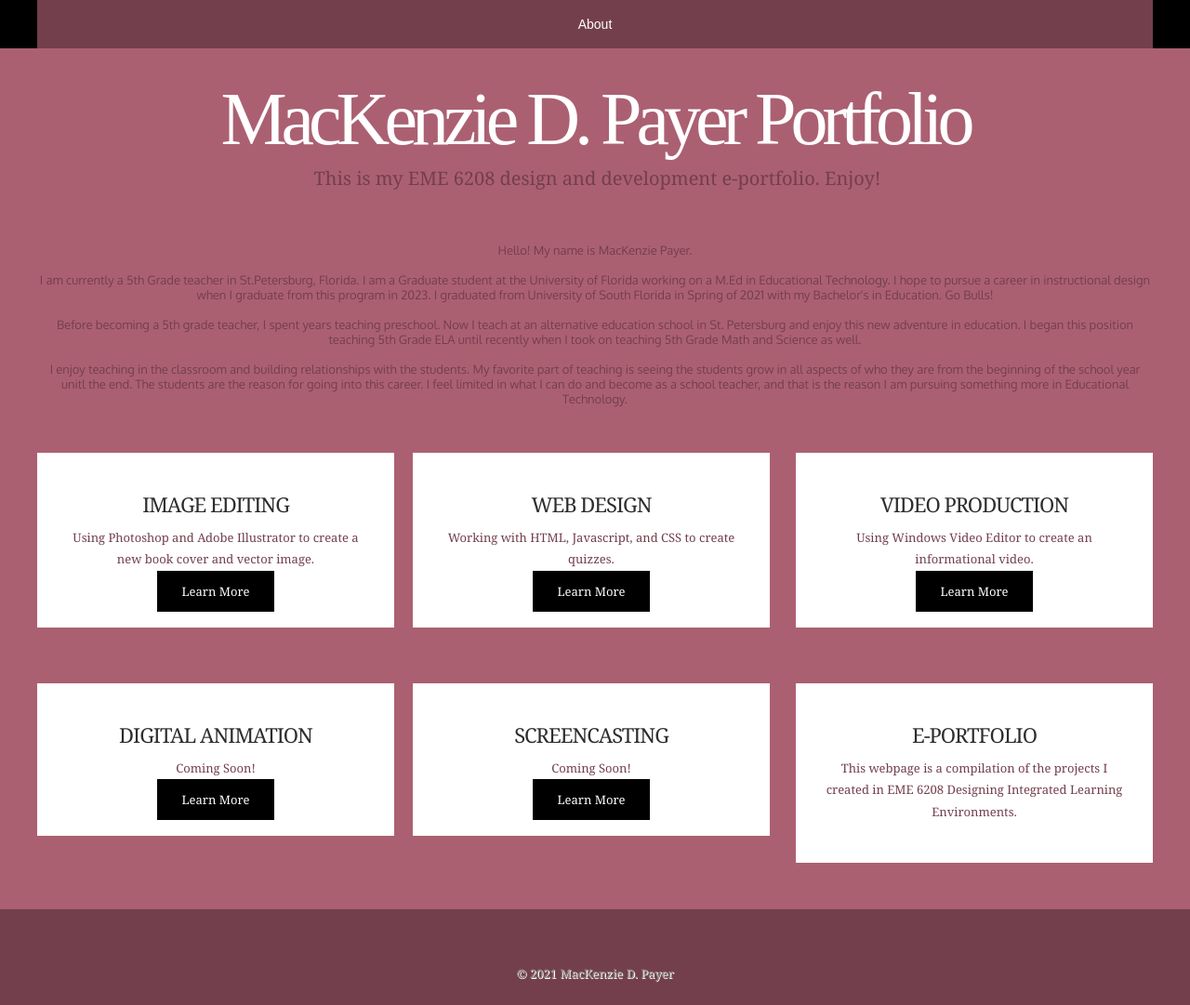
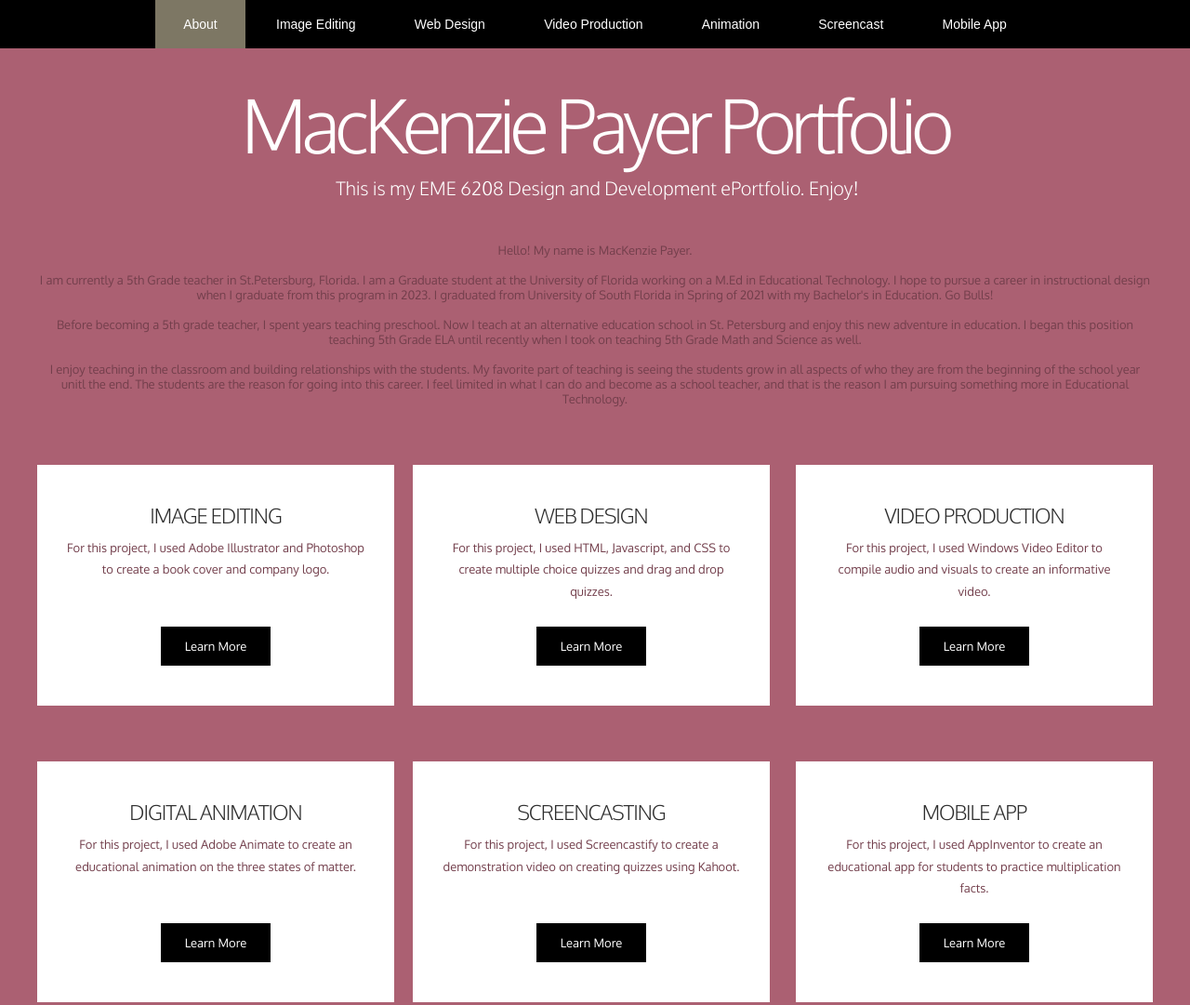
Before and after one commit to mackenziepayer/portfolio, a plain HTML site: page index.html in a window 1280 px wide. Shown: the top 1081 px of the page at 93% size. Drawn offline with Linux system fonts and the light colour scheme.

Commit message:
Add files via upload

```diff
--- a/index.html
+++ b/index.html
@@ -1,22 +1,21 @@
 <!DOCTYPE html PUBLIC "-//W3C//DTD XHTML 1.0 Strict//EN" "http://www.w3.org/TR/xhtml1/DTD/xhtml1-strict.dtd">
-<html xmlns="http://www.w3.org/1999/xhtml"><head><!--
+<html xmlns="http://www.w3.org/1999/xhtml"><head>
+<!--
 Design by TEMPLATED
 http://templated.co
 Released for free under the Creative Commons Attribution License
-Name       : Vestibule
-Description: A two-column, fixed-width design with dark color scheme.
-Version    : 1.0
-Released   : 20130406
+Name : Vestibule Description: A two-column, fixed-width design with dark color scheme.
+Version : 1.0
+Released : 20130406
 --><!-- Comments are in ALL CAPS -->
 <meta name="keywords" content="" />
 <meta name="description" content="" />
-<meta http-equiv="content-type" content="text/html; charset=utf-8" /><!-- SET THE PAGE TITLE INSIDE THE TITLE TAGS BELOW -->
+<meta http-equiv="content-type" content="text/html; charset=utf-8" />
+<!-- SET THE PAGE TITLE INSIDE THE TITLE TAGS BELOW --><title>M.Payer Portfolio</title>
 
-
-
-
-<title>M.Payer Portfolio</title><link href="http://fonts.googleapis.com/css?family=Oxygen:400,700,300" rel="stylesheet" type="text/css" />
-<link href="style.css" rel="stylesheet" type="text/css" media="screen" /></head>
+<link href="http://fonts.googleapis.com/css?family=Oxygen:400,700,300" rel="stylesheet" type="text/css" />
+<link href="style.css" rel="stylesheet" type="text/css" media="screen" />
+</head>
 
 
 
@@ -27,64 +26,48 @@ Released   : 20130406
 
 <body>
 <div id="wrapper">
-<!-- START OF THE NAVIGATION SECTION.  DO NOT CHANGE ANYTHING ABOVE THIS LINE EXCEPT TO SET THE TITLE. -->
-
-
+<!-- START OF THE NAVIGATION SECTION. DO NOT CHANGE ANYTHING ABOVE THIS LINE EXCEPT TO SET THE TITLE. -->
 <div id="menu-wrapper">
 <div id="menu" class="container">
 <ul>
-				<!-- NAVIGATION MENU.  THERE SHOULD BE ONE LIST ITEM FOR EACH BUTTON IN YOUR NAVIGATION BAR. -->
-                <!-- REPLACE THE # IN THE LINK WITH THE FILE NAME OF THE APPROPRIATE PAGE.  -->
+<!-- NAVIGATION MENU. THERE SHOULD BE ONE LIST ITEM FOR EACH BUTTON IN YOUR NAVIGATION BAR. -->
+<!-- REPLACE THE # IN THE LINK WITH THE FILE NAME OF THE APPROPRIATE PAGE. -->
 <li class="current_page_item"><a href="index.html">About</a></li>
 <li><a href="image.html">Image Editing</a></li>
 <li><a href="web.html">Web Design</a></li>
 <li><a href="video.html">Video Production</a></li>
 <li><a href="animation.html">Animation</a></li>
 <li><a href="screencast.html">Screencast</a></li>
-				<li><a href="contact.html">Contact Me</a></li>
+<li><a href="contact.html">Mobile App</a></li>
 </ul>
 </div>
 </div>
-	<div id="logo" class="container">
-		<!-- THIS IS WHERE YOU CUSTOMIZE THE HEADER FOR EACH PAGE. -->
-        <h1>MacKenzie D. Payer Portfolio</h1>
+<div id="logo" class="container"><!-- THIS IS WHERE YOU CUSTOMIZE THE HEADER FOR EACH PAGE. -->
+<h1>MacKenzie Payer Portfolio</h1>
 <!-- THIS IS WHERE YOU CUSTOMIZE THE SUBHEADER FOR EACH PAGE. -->
-        <p>This is my EME 6208 design and development e-portfolio. Enjoy!</p>
+<p>This is my EME 6208 Design and Development ePortfolio. Enjoy!</p>
 </div>
 <div id="page" class="container">
 <div>
-			<div class="entry">
-				<!-- THIS IS WHERE YOU CUSTOMIZE THE INTRODUCTORY PARAGRAPH FOR EACH PAGE. -->
-                <p></p><center>
-Hello!
-My name is MacKenzie Payer.<br><br>
-I am currently a 5th Grade teacher in St.Petersburg, Florida.
-I am a Graduate student at the University of Florida working on a M.Ed in Educational Technology. I hope to pursue a career in instructional design when I graduate from this program in 2023.<br<br>
-I graduated from University of South Florida in Spring of 2021 with my Bachelor's in Education. Go Bulls!<br><br>
-Before becoming a 5th grade teacher, I spent years teaching preschool.  Now I teach at an alternative education school in St. Petersburg and enjoy this new adventure in education. I began this position teaching 5th Grade ELA until recently when I took on teaching 5th Grade Math and Science as well. <br><br>
-I enjoy teaching in the classroom and building relationships with the students. My favorite part of teaching is seeing the students grow in all aspects of who they are from the beginning of the school year unitl the end.  The students are the reason for going into this career.  I feel limited in what I can do and become as a school teacher, and that is the reason I am pursuing something more in Educational Technology.</center>
+<div class="entry"><!-- THIS IS WHERE YOU CUSTOMIZE THE INTRODUCTORY PARAGRAPH FOR EACH PAGE. -->
+<p><center>Hello! My name is MacKenzie Payer.<br><br>
+
+I am currently a 5th Grade teacher in St.Petersburg, Florida. I am a Graduate student at the University of Florida working on a M.Ed in Educational Technology. I hope to pursue a career in instructional design when I graduate from this program in 2023. I graduated from University of South Florida in Spring of 2021 with my Bachelor's in Education. Go Bulls!<br><br>
+
+Before becoming a 5th grade teacher, I spent years teaching preschool. Now I teach at an alternative education school in St. Petersburg and enjoy this new adventure in education. I began this position teaching 5th Grade ELA until recently when I took on teaching 5th Grade Math and Science as well.<br><br>
+
+I enjoy teaching in the classroom and building relationships with the students. My favorite part of teaching is seeing the students grow in all aspects of who they are from the beginning of the school year unitl the end. The students are the reason for going into this career. I feel limited in what I can do and become as a school teacher, and that is the reason I am pursuing something more in Educational Technology.</center></p>
 </div>
 </div>
 </div>
-
-
-<!-- END OF THE NAVIGATION SECTION. -->
-
-<!-- START OF THE CONTENT SECTION. -->
-
+<!-- END OF THE NAVIGATION SECTION. --><!-- START OF THE CONTENT SECTION. -->
 <!-- ON OTHER PAGES, LIKE THE PROJECT PAGES, YOU WILL TAKE OUT EVERYTHING BETWEEN HERE AND THE END OF THE CONTENT SECTION AND REPLACE IT WITH THE PROJECT CONTENT. -->
-
-
-
-
 <div id="three-column" class="container">
 <div class="tbox1">
 <div class="box-style">
 <div class="content">
-
 <h2>Image Editing</h2>
-					<p>Using Photoshop and Adobe Illustrator to create a new book cover and vector image.
-</p>
+<p>For this project, I used Adobe Illustrator and Photoshop to create a book cover and company logo.<br><br></p>
 <a href="image.html" class="button">Learn More</a>
 </div>
 </div>
@@ -93,7 +76,7 @@ I enjoy teaching in the classroom and building relationships with the students.
 <div class="box-style">
 <div class="content">
 <h2>Web Design</h2>
-					<p>Working with HTML, Javascript, and CSS to create quizzes.</p>
+<p>For this project, I used HTML, Javascript, and CSS to create multiple choice quizzes and drag and drop quizzes.</p>
 <a href="web.html" class="button">Learn More</a>
 </div>
 </div>
@@ -102,7 +85,7 @@ I enjoy teaching in the classroom and building relationships with the students.
 <div class="box-style">
 <div class="content">
 <h2>Video Production</h2>
-					<p>Using Windows Video Editor to create an informational video.</p>
+<p>For this project, I used Windows Video Editor to compile audio and visuals to create an informative video.</p>
 <a href="video.html" class="button">Learn More</a>
 </div>
 </div>
@@ -113,7 +96,7 @@ I enjoy teaching in the classroom and building relationships with the students.
 <div class="box-style">
 <div class="content">
 <h2>Digital Animation</h2>
-					<p><italic>Coming Soon!</italic></p>
+<p>For this project, I used Adobe Animate to create an educational animation on the three states of matter.<br><br></p>
 <a href="animation.html" class="button">Learn More</a>
 </div>
 </div>
@@ -122,7 +105,7 @@ I enjoy teaching in the classroom and building relationships with the students.
 <div class="box-style">
 <div class="content">
 <h2>Screencasting</h2>
-					<p><italic>Coming Soon!</italic></p>
+<p>For this project, I used Screencastify to create a demonstration video on creating quizzes using Kahoot.<br><br></p>
 <a href="screencast.html" class="button">Learn More</a>
 </div>
 </div>
@@ -130,25 +113,15 @@ I enjoy teaching in the classroom and building relationships with the students.
 <div class="tbox3">
 <div class="box-style">
 <div class="content">
-					<h2>E-Portfolio</h2>
-					<p>This webpage is a compilation of the projects I created in EME 6208 Designing Integrated Learning Environments.</p>
-
+<h2>Mobile App</h2>
+<p>For this project, I used AppInventor to create an educational app for students to practice multiplication facts.</p>
+<a href="screencast.html" class="button">Learn More</a>
 </div>
 </div>
 </div>
 </div>
-
-
-
-
-
-<!-- END OF THE CONTENT SECTION.  BELOW YOU CAN CUSTOMIZE YOUR FOOTER. -->
-</div>
-
-<div id="footer">
-	<!-- START FOOTER -->
+<!-- END OF THE CONTENT SECTION. BELOW YOU CAN CUSTOMIZE YOUR FOOTER. --></div>
+<div id="footer"><!-- START FOOTER -->
 <p>© 2021 MacKenzie D. Payer</p>
-    <!-- END FOOTER -->
-</div>
-
+<!-- END FOOTER --></div>
 </body></html>
--- a/style.css
+++ b/style.css
@@ -1,12 +1,19 @@
-/* Generated by KompoZer */
+
+/*
+Design by TEMPLATED
+http://templated.co
+Released for free under the Creative Commons Attribution License
+*/
+
 body {
 	margin: 0;
 	padding: 0;
-  background: #733f4c none repeat scroll 0% 50%;
-  font-family: 'Oxygen',sans-serif;
+	background: #733f4c;
+	font-family: 'Oxygen', sans-serif;
 	font-size: 13px;
 	color: #733f4c;
 }
+
 h1, h2, h3 {
 	margin: 0;
 	padding: 0;
@@ -14,188 +21,241 @@ h1, h2, h3 {
 	font-weight: 300;
 	color: #ffffff;
 }
+
 h1 {
 	font-size: 2em;
-  font-family: Century Schoolbook;
 }
+
 h2 {
 	font-size: 2.8em;
-  font-family: Georgia;
 }
+
 h3 {
 	font-size: 1.6em;
 }
+
 p, ul, ol {
 	margin-top: 0;
 	line-height: 180%;
-  font-family: Georgia;
 }
+
 ul, ol {
 }
+
 a {
 	text-decoration: none;
-  color: #5ba689;
-  font-family: Georgia;
+	color: #5BA689;
 }
+
 a:hover {
 }
+
 #wrapper {
-  background: #ab6072 none repeat scroll 0% 50%;
 	overflow: hidden;
+	background: #ab6072;
 }
+
 .container {
+	width: 1200px;
 	margin: 0px auto;
-  width: 1200px;
 }
+
+/* Header */
+
 #header-wrapper {
 	overflow: hidden;
 	height: 600px;
 }
+
 #header {
+	width: 960px;
+	height: 200px;
 	margin: 0 auto;
 	padding: 0px 20px;
-  width: 960px;
-  height: 200px;
 }
+
+/* Logo */
+
 #logo {
 	overflow: hidden;
 	height: 150px;
 }
+
 #logo h1, #logo p {
 	text-align: center;
 }
+
 #logo h1 {
-  padding: 5px 0px 20px;
+	padding: 5px 0px 20px 0px;
 	letter-spacing: -6px;
 	text-transform: capitalize;
 	font-size: 80px;
 }
+
 #logo p {
+	margin-top: -20px;
 	padding: 0px 0px 0px 5px;
-  margin-top: -20px;
 	font-size: 20px;
 	font-weight: 300;
-  color: #733f4c;
+	color: #ffffff;
 }
+
 #logo p a {
 	color: #696969;
 }
+
 #logo a {
-  border:  none;
-  background: transparent none repeat scroll 0%;
+	border: none;
+	background: none;
 	text-decoration: none;
-  color: #3c342e;
+	color: #3C342E;
 }
+
+
+/* Menu */
+
 #menu-wrapper {
-  background: #000000 none repeat scroll 0%;
 	overflow: hidden;
 	height: 52px;
 	margin-bottom: 2em;
+	background: #000000;
 }
+
 #menu {
 	overflow: hidden;
 	height: 52px;
 }
+
 #menu ul {
 	margin: 0;
-  padding: 0px;
-  list-style-type: none;
-  list-style-image: none;
-  list-style-position: outside;
+	padding: 0px 0px 0px 0px;
+	list-style: none;
 	line-height: normal;
 	text-align: center;
 }
+
 #menu li {
+	display: inline-block;
 }
+
 #menu a {
-  border:  none;
+	display: block;
 	padding: 0px 30px;
-  display: block;
 	line-height: 52px;
+	border: none;
 	text-decoration: none;
 	text-align: center;
-  font-family: 'Oswald',sans-serif;
+	font-family: 'Oswald', sans-serif;
 	font-size: 14px;
 	font-weight: 300;
-  color: #ffffff;
+	color: #FFFFFF;
 }
+
 #menu a:hover, #menu .current_page_item a {
-  background: #733f4c none repeat scroll 0% 50%;
+	background: #7D7764;
 	text-decoration: none;
-  color: #ffffff;
+	color: #FFFFFF;
 }
+
 #menu .current_page_item a {
 }
+
+/* Page */
+
 #page {
-  padding: 20px 20px 40px;
 	overflow: hidden;
+	padding: 20px 20px 40px 20px;
 }
+
+/* Content */
+
 #content {
-  padding: 0px;
 	float: left;
 	width: 752px;
+	padding: 0px 0px 0px 0px;
 }
+
+
+/* Footer */
+
 #footer {
+	height: 100px;
 	margin: 0 auto;
-  padding: 50px 0px 0px;
-  height: 100px;
+	padding: 50px 0px 0px 0px;
 }
+
 #footer p {
 	margin: 0;
 	padding-top: 10px;
 	line-height: normal;
 	text-align: center;
-  text-shadow: #ffffff 1px 1px 0px;
-  color: #909090;
+	text-shadow: 0px 0px 0px #FFFFFF;
+	color: #ffffff;
 }
+
 #footer a {
 	text-decoration: underline;
 	color: #909090;
 }
+
 #footer a:hover {
 	text-decoration: none;
 	color: #383838;
 }
+
 .box1 {
-  background: transparent url(images/img04.jpg) no-repeat scroll center bottom;
 	overflow: hidden;
 	height: 300px;
+	background: url(images/img04.jpg) no-repeat center bottom;
 }
+
+
+/* Three Column Content */
+
 #three-column {
-  padding: 10px 0px 50px;
 	overflow: hidden;
+	padding: 10px 0px 50px 0px;
 }
+
 #three-column .tbox1 {
 	float: left;
 	width: 384px;
 	margin-right: 20px;
 }
+
 #three-column .tbox2 {
 	float: left;
 	width: 384px;
 }
+
 #three-column .tbox3 {
 	float: right;
 	width: 384px;
 }
+
 .box-style {
-  background: #ffffff none repeat scroll 0%;
+	background: #FFFFFF;
 	text-align: center;
 }
+
 .box-style h2 {
 	padding: 10px 0px;
 	letter-spacing: -1px;
 	font-size: 22px;
-  color: #2d2d2d;
+	color: #2D2D2D;
 }
+
 .box-style .content {
-  padding: 30px;
 	overflow: hidden;
 	width: 324px;
+	padding: 30px;
 }
-.button {
+
+.button
+{
+	display: inline-block;
 	margin: 1em 0em;
+	background: #000;
 	padding: 1em 2em;
-  background: #000000 none repeat scroll 0%;
-  color: #ffffff;
+	color: #FFFFFF;
 }
```
Lines whose indentation alone changed are shown as unchanged.
